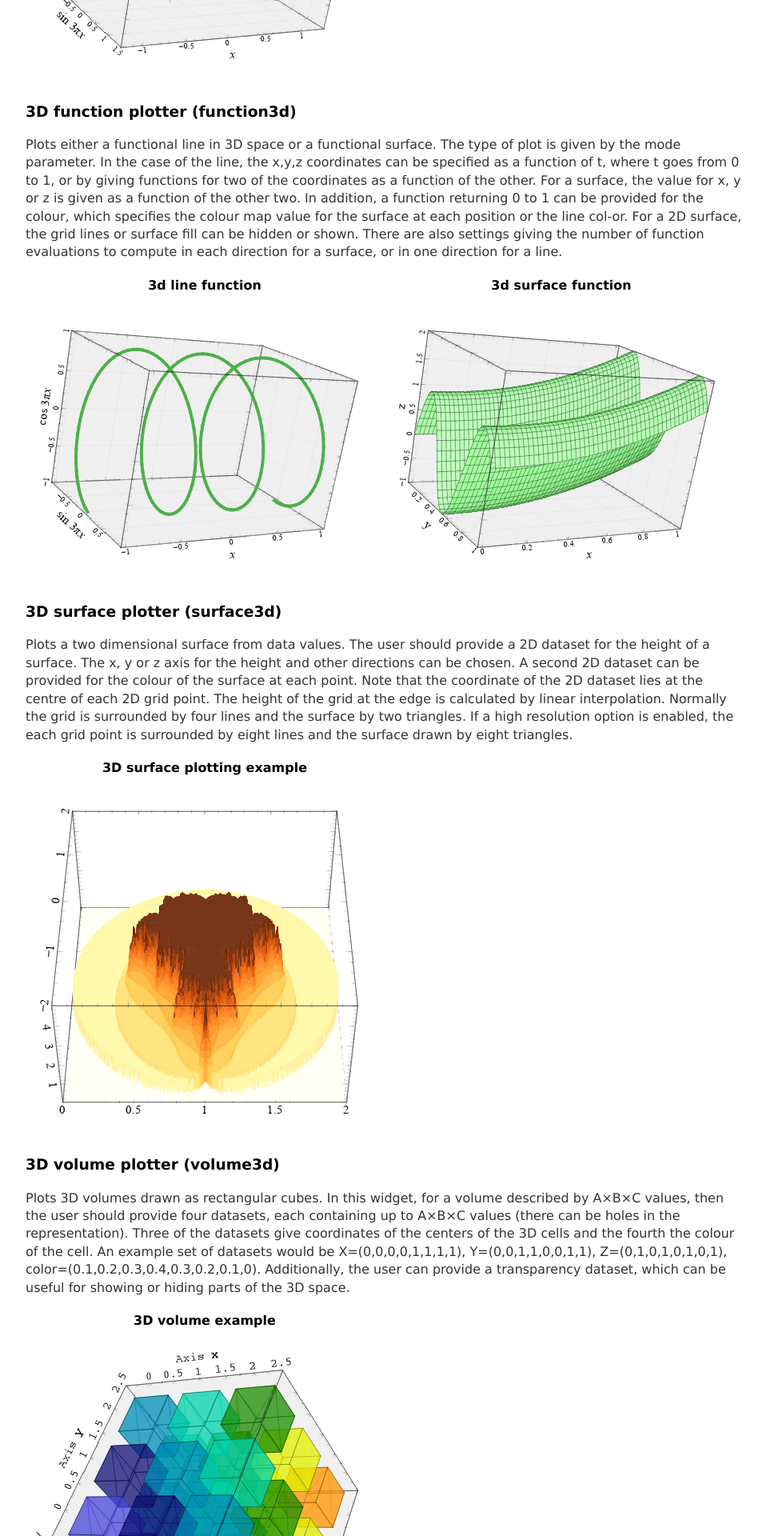
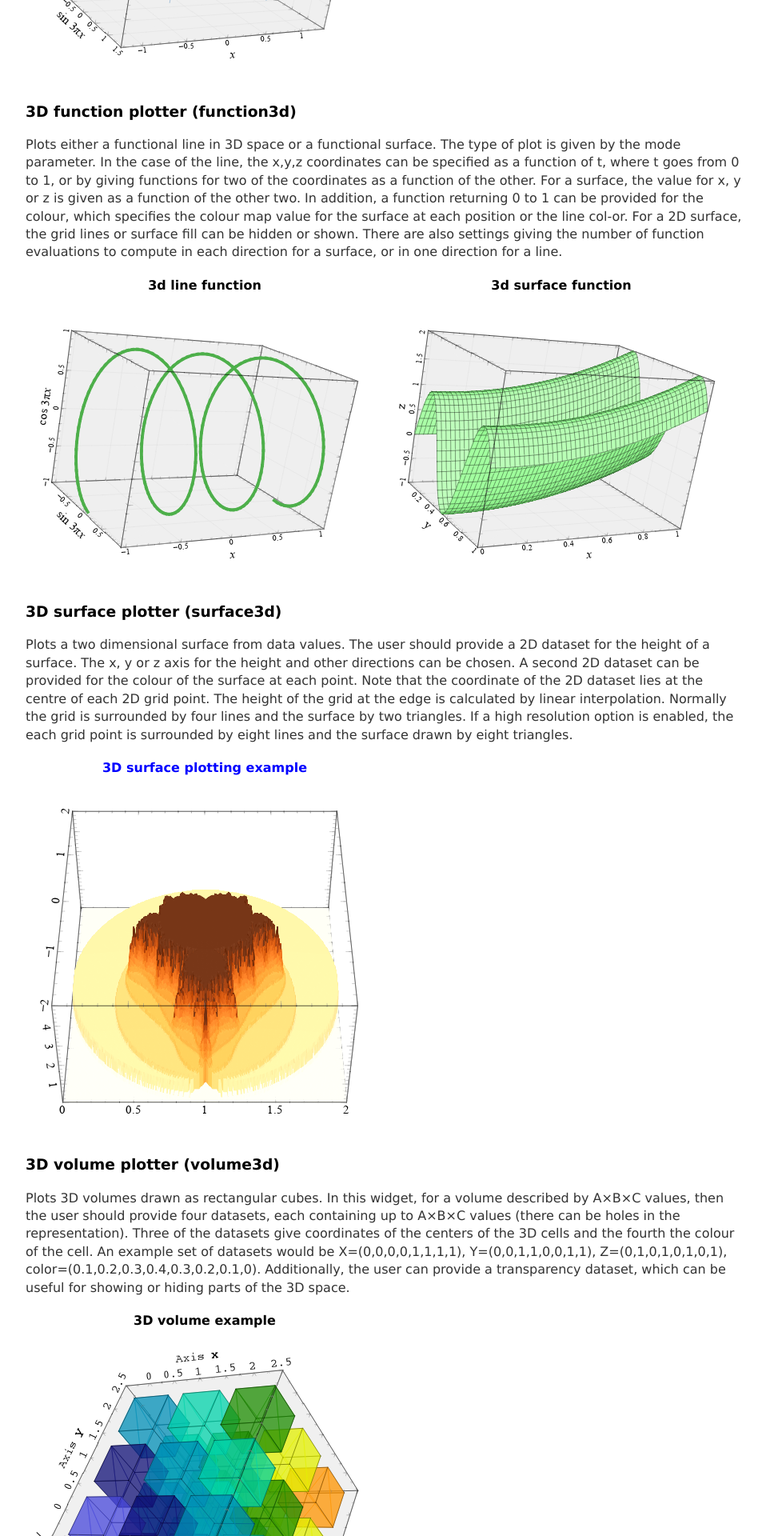
Before and after one commit to veusz/veusz.github.io, a Jekyll site: the page built from _posts/2018-06-03-veusz-3d.md, in a window 1280 px wide. Shown: the part 3616-5536 px from the top of the page at 80% size, without its empty margins (160-1118 px from the left). Built offline with Jekyll 4.4.1, drawn with Linux system fonts in a browser that asks for light colours.

Commit message:
Add link to vsz file for mandel example

```diff
--- a/_posts/2018-06-03-veusz-3d.md
+++ b/_posts/2018-06-03-veusz-3d.md
@@ -156,9 +156,9 @@
 each grid point is surrounded by eight lines and the surface drawn by
 eight triangles.
 
-|3D surface plotting example                   |
-|----------------------------------------------|
-|![surface3d example](/media/3d_surface.png)   |
+|[3D surface plotting example](/media/3d_mandel_surface.vsz) |
+|------------------------------------------------------------|
+|![surface3d example](/media/3d_mandel_surface.png)          |
 
 ### 3D volume plotter (volume3d)
 
```
Also changed, not shown: media/3d_mandel_surface.png (renamed from media/3d_surface.png), 1 other file.
